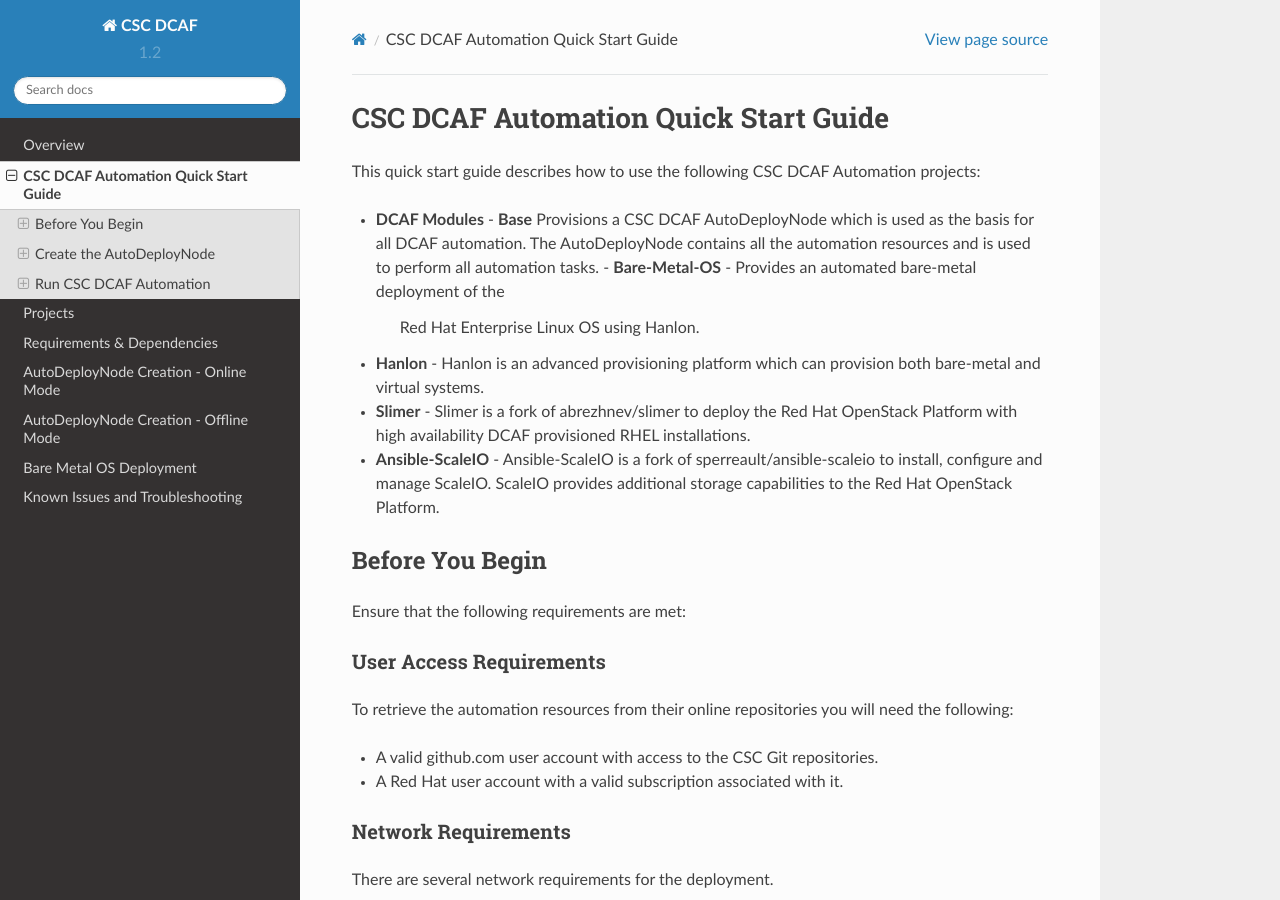
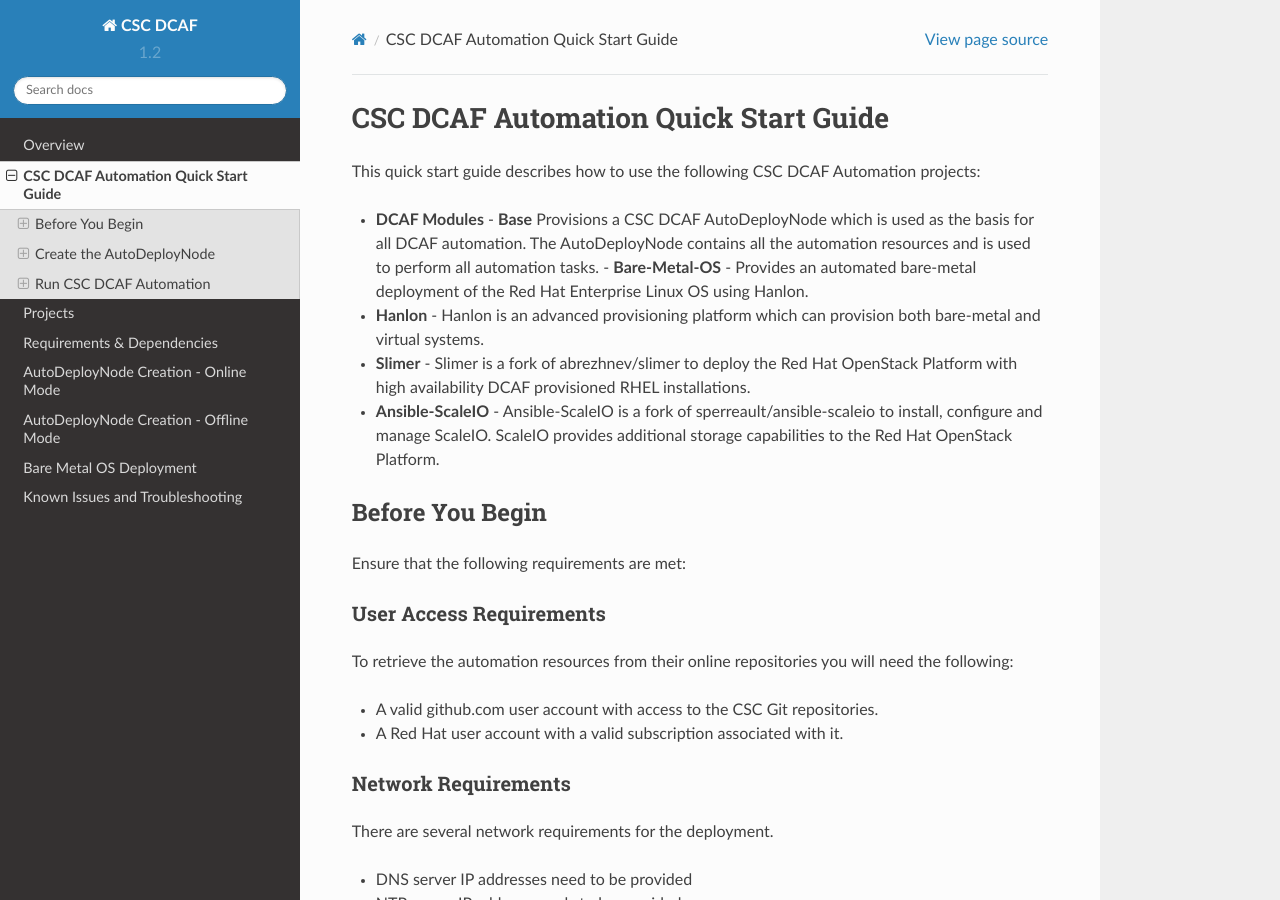
Before and after one commit to mtnbikenc/dcaf, a Sphinx documentation site: the page built from docsite/source/quickstart.rst, in a window 1280 px wide and 900 px high. Built offline with Sphinx 7.4.7 and the Read the Docs theme 2.0.0, drawn with Linux system fonts in a browser that asks for light colours.

Commit message:
Fixing minor sphinx build errors

```diff
--- a/docsite/source/config_autodeploy_node.rst
+++ b/docsite/source/config_autodeploy_node.rst
@@ -18,7 +18,7 @@
 On the installation summary page, you may see different selections with yellow
 exclamation or warning marks. These are areas that require some setup:
 
-.. code-block::
+.. code-block:: none
 
     Date & Time : Current Date / Time ? Time Zone
     Installation Source : Local Media
--- a/docsite/source/offline_autodeploy_node.rst
+++ b/docsite/source/offline_autodeploy_node.rst
@@ -45,7 +45,7 @@
 
 Now run the mount command and mount the drive:
 
-.. code-block::
+.. code-block:: bash
 
     mount /dev/sdb /mnt/sdb
 
@@ -203,7 +203,7 @@
 
 Now run the mount command and mount the drive:
 
-.. code-block::
+.. code-block:: bash
 
     mount /dev/sdb /mnt/sdb
 
@@ -253,7 +253,7 @@
 Now that the variables have been configured, run the following playbooks to
 finish the AutoDeployNode deployment.
 
-.. code-block::
+.. code-block:: bash
 
     cd /opt/autodeploy/projects/dcaf/modules/autodeploynode
     ansible-playbook main.yml
--- a/docsite/source/quickstart.rst
+++ b/docsite/source/quickstart.rst
@@ -9,7 +9,7 @@
   basis for all DCAF automation. The AutoDeployNode contains all the automation
   resources and is used to perform all automation tasks.
   - **Bare-Metal-OS** - Provides an automated bare-metal deployment of the
-    Red Hat Enterprise Linux OS using Hanlon.
+  Red Hat Enterprise Linux OS using Hanlon.
 - **Hanlon** - Hanlon is an advanced provisioning platform which can provision
   both bare-metal and virtual systems.
 - **Slimer** - Slimer is a fork of abrezhnev/slimer to deploy the Red Hat
```
